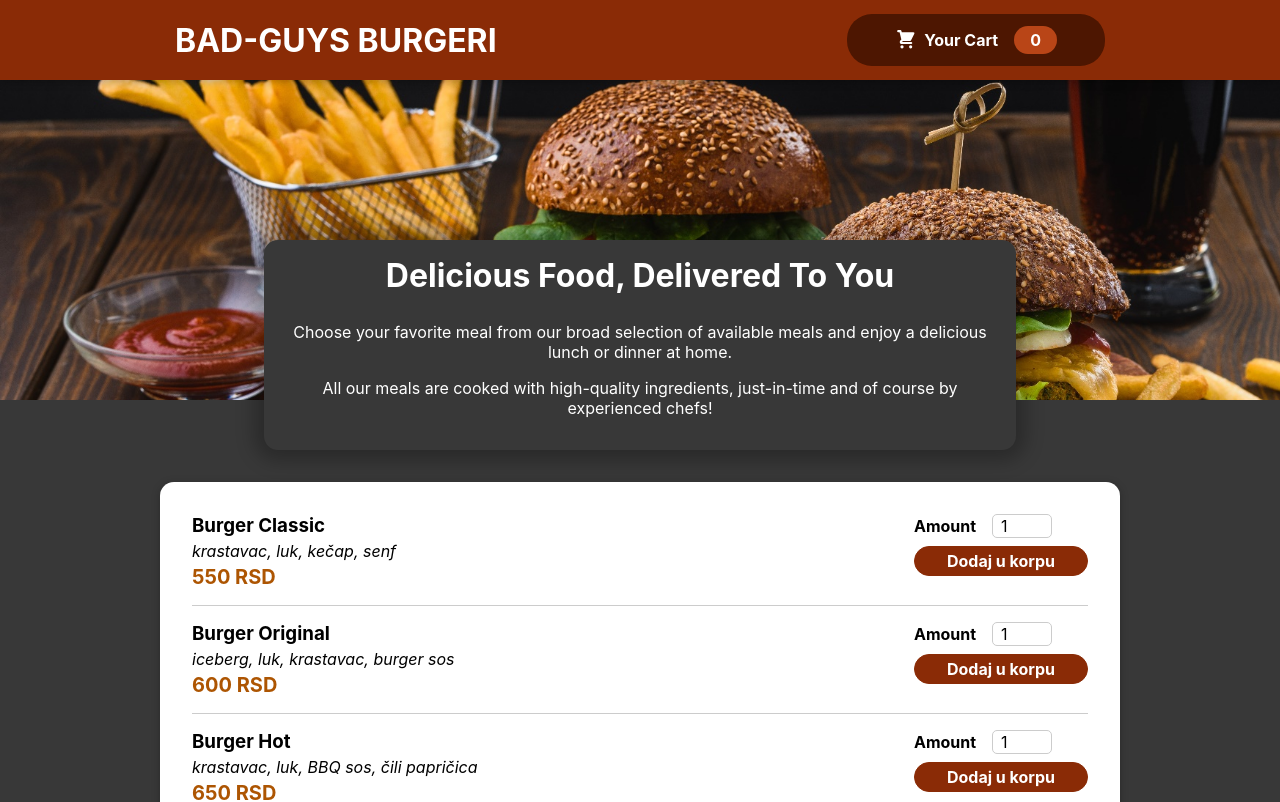
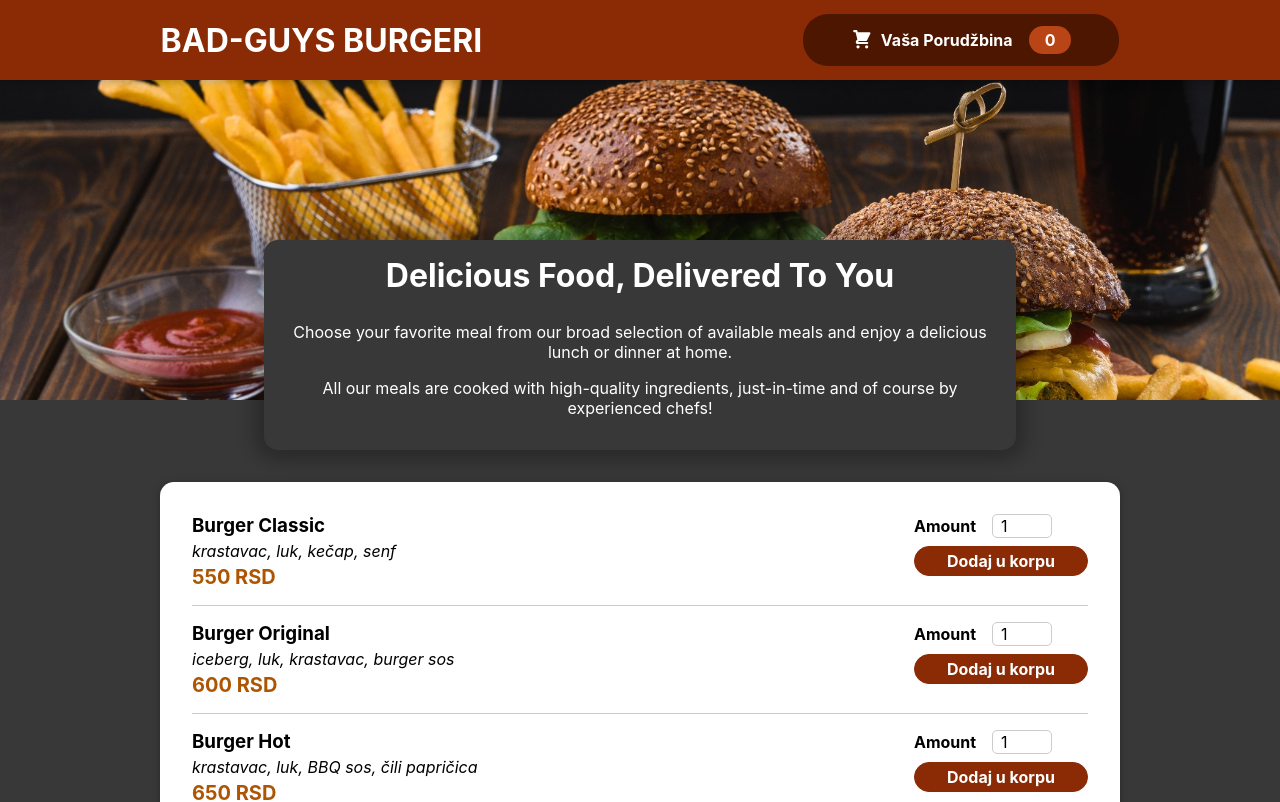
Before and after one commit to lukacc008/Food-Ordering-App, a React (Create React App) app: page / in a window 1280 px wide. Shown: the top 802 px of the page. Built offline with nearby package versions, Linux system fonts and the light colour scheme.

Commit message:
Changed button text

```diff
--- a/src/components/Layout/HeaderCartButton.js
+++ b/src/components/Layout/HeaderCartButton.js
@@ -36,7 +36,7 @@ const HeaderCartButton = (props) => {
       <span className={classes.icon}>
         <CartIcon />
       </span>
-      <span>Your Cart</span>
+      <span>Vaša Porudžbina</span>
       <span className={classes.badge}>{numberOfCartItems}</span>
     </button>
   );
```
